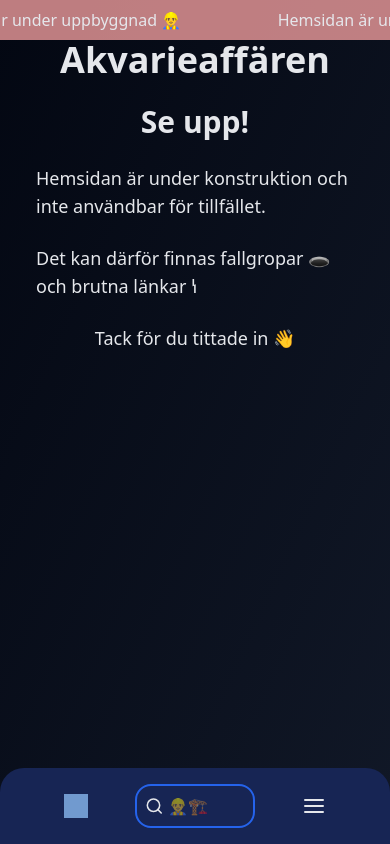
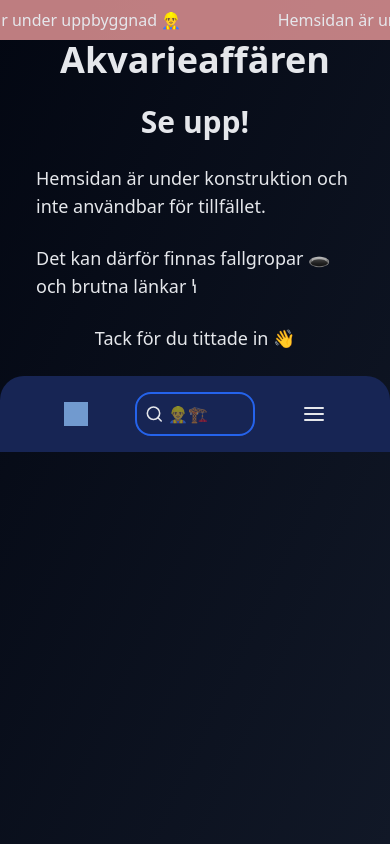
Before and after one commit to Andreeastroem/akvarieaffar, a Next.js app: page / in a window 390 px wide. Built offline with nearby package versions, Linux system fonts and the light colour scheme.

Commit message:
fix: menu placement

```diff
--- a/app/MobileMenu.tsx
+++ b/app/MobileMenu.tsx
@@ -1,15 +1,23 @@
 "use client"
 
 import Link from "next/link"
-import { useState } from "react"
+import { useEffect, useState } from "react"
 
 import { Menu } from "@/icons"
 import SearchIcon from "@/icons/Search"
 
 export default function MobileMenu() {
   const [isOpen, setIsOpen] = useState(false)
+  useEffect(() => {
+    if (isOpen) {
+      document.body.style.overflow = "hidden"
+    } else {
+      document.body.style.overflow = "auto"
+    }
+  }, [isOpen])
+
   return (
-    <div className="grid grid-cols-3 justify-center items-center md:hidden fixed bottom-0 left-0 right-0 p-4 bg-blue-950 rounded-t-3xl">
+    <div className="grid grid-cols-3 -mx-3 -mb-3 justify-center items-center md:hidden sticky bottom-0 left-0 right-0 p-4 bg-blue-950 rounded-t-3xl">
       <MenuLink href="/fisk" />
       <MenuSearch />
       <MenuButton
```
